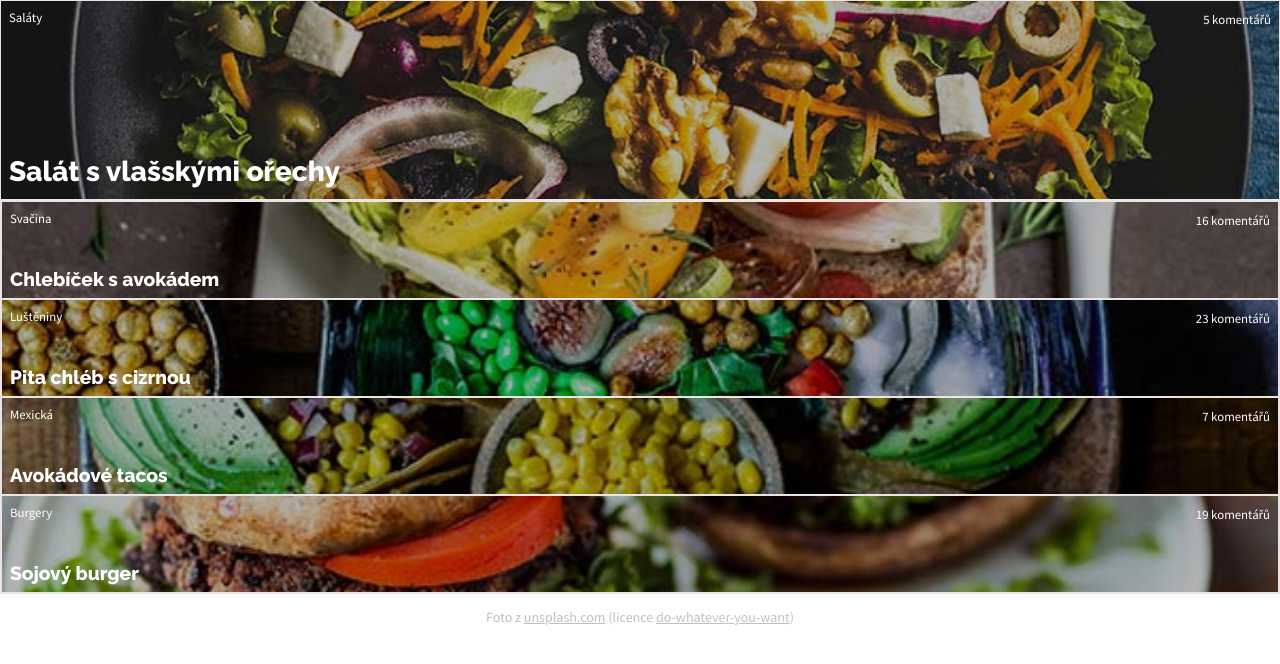
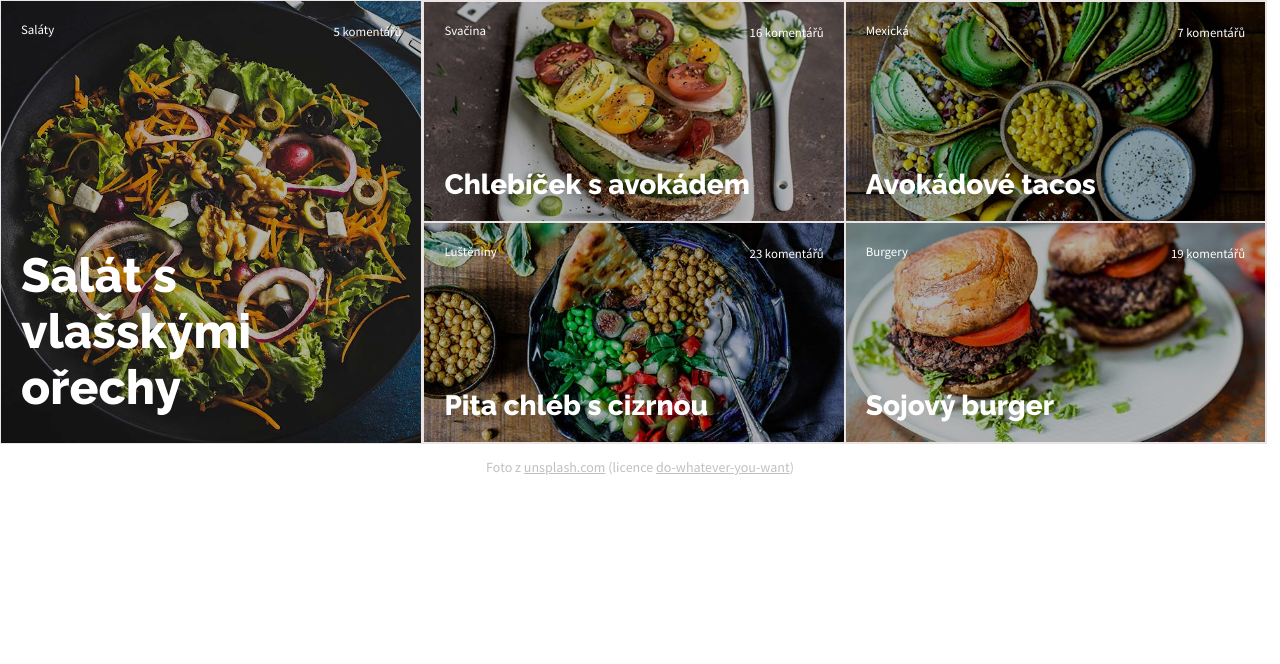
Before and after one commit to Czechitas-Liberec-HTML-CSS-2021-DK/projekt-04-recepty-netometeo, a plain HTML site: page vege/index.html in a window 1280 px wide. Drawn offline with Linux system fonts and the light colour scheme.

Commit message:
21_11_08_pc_final

```diff
--- a/vege/style.css
+++ b/vege/style.css
@@ -130,7 +130,7 @@ flex: 1 1 100%;
   text-align: start;
   position: relative;
   margin: 0px;
-  }
+}
 
 .komentare {
   font-weight: 400;
@@ -139,4 +139,87 @@ flex: 1 1 100%;
   text-align: right;
   position: relative;
   margin-top: -14px;
-  }
+}
+
+  @media screen and (min-width: 480px) {
+
+      .item {
+      padding: 1.25rem;
+      }
+
+      .salat {
+        min-height: 250px;
+      }
+
+      .other {
+        min-height: 150px;
+        max-width: 50%;
+      }
+
+      .ostatni {
+      display: flex;
+      max-width: 100%;
+      flex-wrap: wrap;
+      flex-direction: row;
+      margin: 0;
+      padding: 0;
+      }
+
+      .nazev-main {
+        font-size: 2rem;
+        margin-top: 10rem;
+      }
+
+      .nazev {
+        font-size: 1.5rem;
+        margin-top: 4rem;
+      }
+
+      .chlebicek {
+        order: 1;
+      }
+
+      .tacos {
+        order: 2;
+      }
+
+      .burger {
+        order: 4;
+      }
+
+      .cizrna {
+        order: 3;
+      }
+    }
+  @media screen and (min-width: 860px) {
+
+  .salat {
+        min-height: 400px;
+        max-width: 33%
+      }
+
+      .other {
+        min-height: 200px;
+        max-width: 50%;
+      }
+
+      .ostatni {
+      max-width: 66%;
+      }
+
+      .nazev-main {
+        font-size: 3rem;
+        margin-top: 13rem;
+      }
+
+      .nazev {
+        font-size: 1.75rem;
+        margin-top: 8rem;
+      }
+
+      .container {
+        flex-direction: row;
+        justify-content: flex-start;
+      }
+
+    }
```
